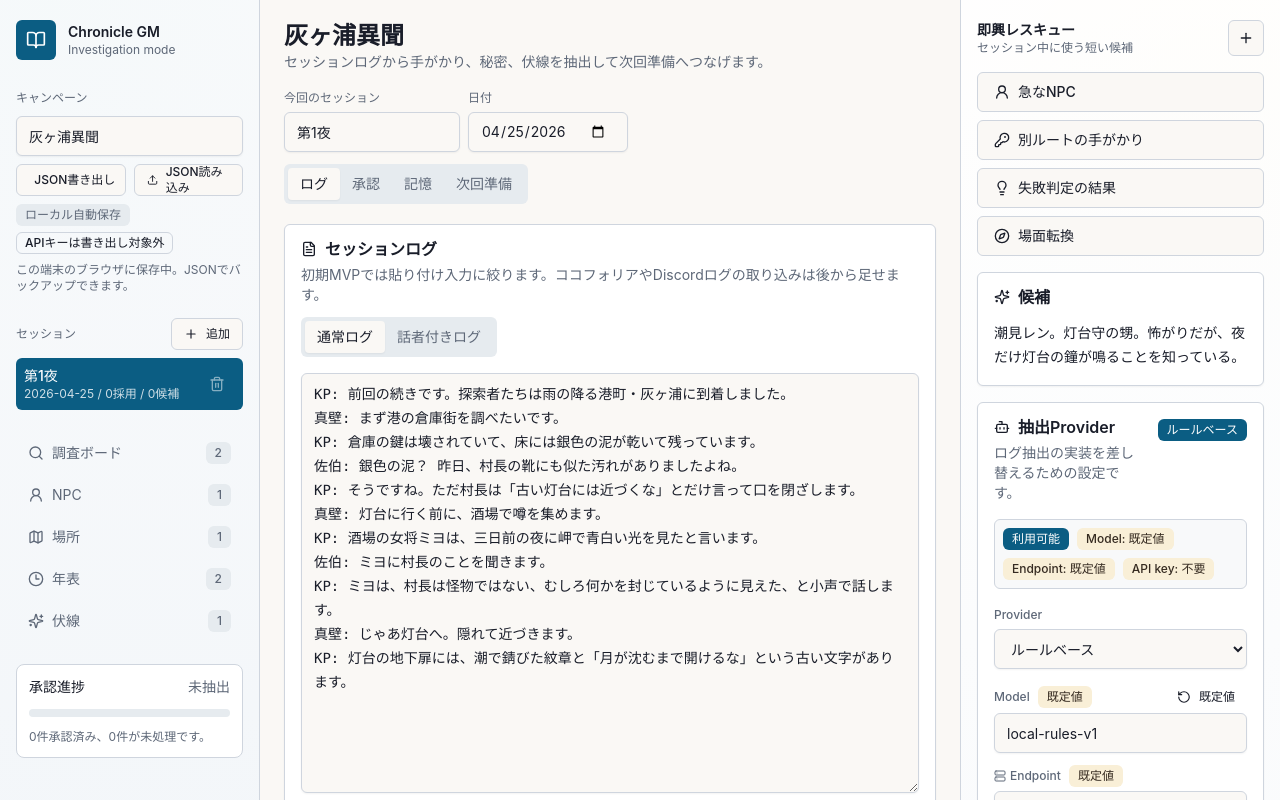
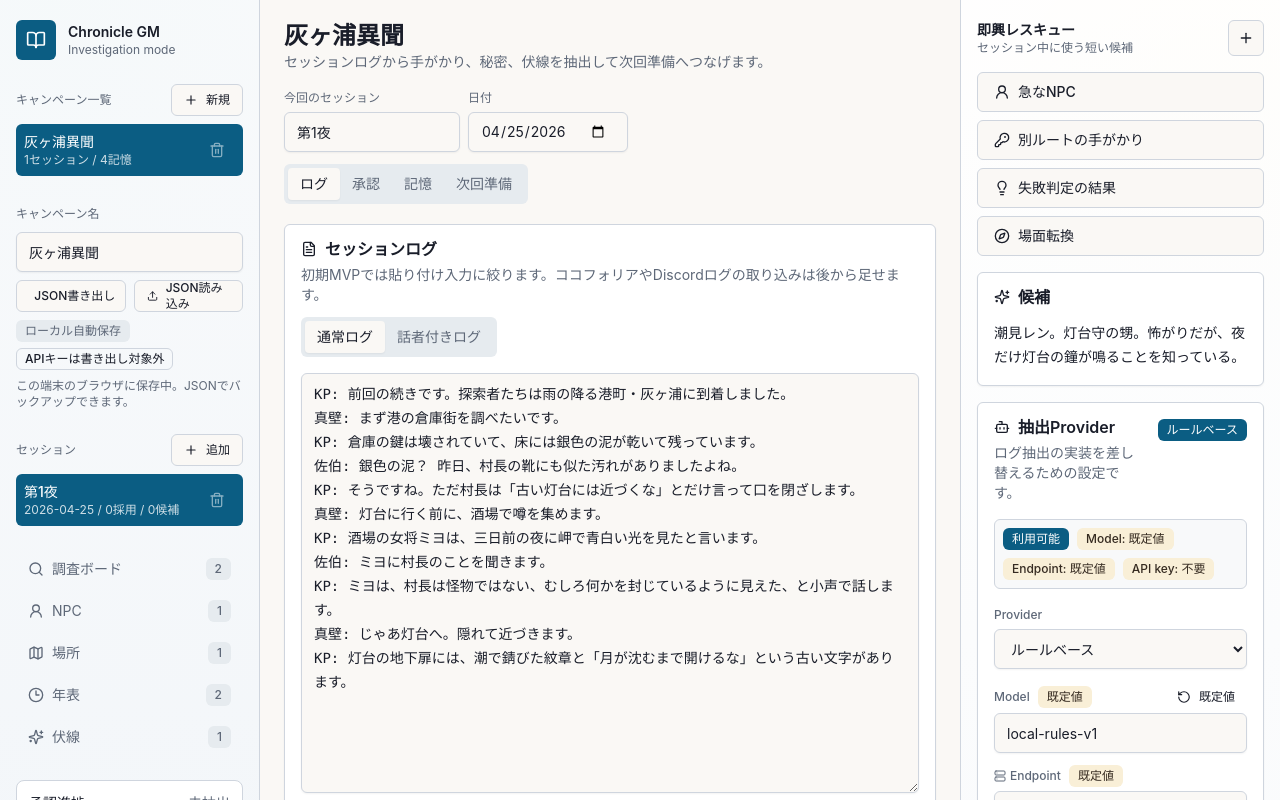
Before and after one commit to Kota-Ohno/trpg-gm-copilot, a React (Vite) app: page / in a window 1280 px wide. Shown: the top 800 px of the page. Built offline with nearby package versions, Linux system fonts and the light colour scheme.

Commit message:
Add campaign library UI

```diff
--- a/src/App.tsx
+++ b/src/App.tsx
@@ -35,9 +35,11 @@ import {
   createExportFileName,
   createInitialCampaignState,
   createId,
+  createNewCampaignState,
   createNewSession,
   generatePrepNote,
   getLocalDateString,
+  normalizeCampaignLibraryState,
   normalizeCampaignState,
 } from "./lib/campaign";
 import {
@@ -51,6 +53,7 @@ import {
 import { runExtractionProvider } from "./lib/extraction-providers";
 import type {
   CampaignState,
+  CampaignLibraryState,
   ExtractionRun,
   ExtractionItem,
   LiveLogSession,
@@ -61,7 +64,8 @@ import type {
   WorkspaceTab,
 } from "./types";
 
-const STORAGE_KEY = "chronicle-gm.campaign-state.v1";
+const LEGACY_STORAGE_KEY = "chronicle-gm.campaign-state.v1";
+const CAMPAIGN_LIBRARY_STORAGE_KEY = "chronicle-gm.campaign-library.v1";
 const PROVIDER_SECRETS_STORAGE_KEY = "chronicle-gm.provider-secrets.v1";
 const campaignNameInputId = "campaign-name";
 const campaignImportInputId = "campaign-json-import";
@@ -127,20 +131,29 @@ const extractionSourceLabels: Record<ExtractionRun["sourceType"], string> = {
   fallback: "フォールバック",
 };
 
-function loadCampaignState(): CampaignState {
+function loadCampaignLibraryState(): CampaignLibraryState {
   if (typeof window === "undefined") {
-    return createInitialCampaignState();
+    return normalizeCampaignLibraryState(createInitialCampaignState());
   }
 
-  const savedState = window.localStorage.getItem(STORAGE_KEY);
+  const savedLibraryState = window.localStorage.getItem(CAMPAIGN_LIBRARY_STORAGE_KEY);
+  if (savedLibraryState) {
+    try {
+      return normalizeCampaignLibraryState(JSON.parse(savedLibraryState));
+    } catch {
+      return normalizeCampaignLibraryState(createInitialCampaignState());
+    }
+  }
+
+  const savedState = window.localStorage.getItem(LEGACY_STORAGE_KEY);
   if (!savedState) {
-    return createInitialCampaignState();
+    return normalizeCampaignLibraryState(createInitialCampaignState());
   }
 
   try {
-    return normalizeCampaignState(JSON.parse(savedState));
+    return normalizeCampaignLibraryState(JSON.parse(savedState));
   } catch {
-    return createInitialCampaignState();
+    return normalizeCampaignLibraryState(createInitialCampaignState());
   }
 }
 
@@ -172,7 +185,7 @@ function loadProviderSecrets(): ProviderSecretSettings {
     }
   }
 
-  const savedState = window.localStorage.getItem(STORAGE_KEY);
+  const savedState = window.localStorage.getItem(LEGACY_STORAGE_KEY);
   if (!savedState) {
     return defaultProviderSecretSettings;
   }
@@ -201,13 +214,16 @@ export function App() {
   const [activeTab, setActiveTab] = useState<WorkspaceTab>("log");
   const [isExtracting, setIsExtracting] = useState(false);
   const [logInputMode, setLogInputMode] = useState<LogInputMode>("plain");
-  const [campaignState, setCampaignState] = useState<CampaignState>(loadCampaignState);
+  const [campaignLibrary, setCampaignLibrary] = useState<CampaignLibraryState>(loadCampaignLibraryState);
   const [showApprovedReviewItems, setShowApprovedReviewItems] = useState(true);
   const [reviewKindFilter, setReviewKindFilter] = useState<ReviewKindFilter>("all");
   const [storageError, setStorageError] = useState<string | null>(null);
   const [providerSecrets, setProviderSecrets] = useState<ProviderSecretSettings>(loadProviderSecrets);
   const [confirmation, setConfirmation] = useState<ConfirmationRequest | null>(null);
 
+  const campaignState =
+    campaignLibrary.campaigns.find((campaign) => campaign.id === campaignLibrary.activeCampaignId) ??
+    campaignLibrary.campaigns[0];
   const currentSession =
     campaignState.sessions.find((session) => session.id === campaignState.activeSessionId) ?? campaignState.sessions[0];
   const {
@@ -271,12 +287,12 @@ export function App() {
 
   useEffect(() => {
     try {
-      window.localStorage.setItem(STORAGE_KEY, JSON.stringify(campaignState));
+      window.localStorage.setItem(CAMPAIGN_LIBRARY_STORAGE_KEY, JSON.stringify(campaignLibrary));
       setStorageError(null);
     } catch {
       setStorageError("キャンペーン状態をブラウザに保存できませんでした。書き出しで退避してください。");
     }
-  }, [campaignState]);
+  }, [campaignLibrary]);
 
   useEffect(() => {
     try {
@@ -289,8 +305,86 @@ export function App() {
     }
   }, [providerSecrets]);
 
+  const setActiveCampaignState = (updater: (current: CampaignState) => CampaignState): void => {
+    setCampaignLibrary((currentLibrary) => {
+      const activeCampaign = currentLibrary.campaigns.find(
+        (campaign) => campaign.id === currentLibrary.activeCampaignId,
+      );
+      if (!activeCampaign) {
+        return currentLibrary;
+      }
+
+      return {
+        ...currentLibrary,
+        campaigns: currentLibrary.campaigns.map((campaign) =>
+          campaign.id === activeCampaign.id ? updater(campaign) : campaign,
+        ),
+      };
+    });
+  };
+
   const updateCampaignState = (updates: Partial<CampaignState>): void => {
-    setCampaignState((current) => ({ ...current, ...updates }));
+    setActiveCampaignState((current) => ({ ...current, ...updates }));
+  };
+
+  const switchCampaign = (campaignId: string): void => {
+    setCampaignLibrary((current) => ({
+      ...current,
+      activeCampaignId: current.campaigns.some((campaign) => campaign.id === campaignId)
+        ? campaignId
+        : current.activeCampaignId,
+    }));
+    setLogInputMode("plain");
+    setActiveTab("log");
+  };
+
+  const addNewCampaign = (): void => {
+    setCampaignLibrary((current) => {
+      const nextCampaign = createNewCampaignState(current.campaigns.length + 1);
+
+      return {
+        campaigns: [...current.campaigns, nextCampaign],
+        activeCampaignId: nextCampaign.id,
+      };
+    });
+    setLogInputMode("plain");
+    setActiveTab("log");
+  };
+
+  const deleteCampaign = (campaignId: string): void => {
+    const targetCampaign = campaignLibrary.campaigns.find((campaign) => campaign.id === campaignId);
+    if (!targetCampaign || campaignLibrary.campaigns.length <= 1) {
+      return;
+    }
+
+    setConfirmation({
+      title: `${targetCampaign.campaignName}を削除しますか`,
+      message: "キャンペーン内のセッション、記憶、抽出候補は元に戻せません。",
+      confirmLabel: "削除する",
+      onConfirm: () => {
+        setCampaignLibrary((current) => {
+          if (current.campaigns.length <= 1) {
+            return current;
+          }
+
+          const targetIndex = current.campaigns.findIndex((campaign) => campaign.id === campaignId);
+          if (targetIndex === -1) {
+            return current;
+          }
+
+          const nextCampaigns = current.campaigns.filter((campaign) => campaign.id !== campaignId);
+          const fallbackCampaign = nextCampaigns[Math.max(0, targetIndex - 1)] ?? nextCampaigns[0];
+
+          return {
+            campaigns: nextCampaigns,
+            activeCampaignId:
+              current.activeCampaignId === campaignId ? fallbackCampaign.id : current.activeCampaignId,
+          };
+        });
+        setLogInputMode("plain");
+        setActiveTab("log");
+      },
+    });
   };
 
   const exportCampaignState = (): void => {
@@ -318,7 +412,10 @@ export function App() {
         message: "現在のキャンペーン状態をインポート内容で置き換えます。",
         confirmLabel: "置き換える",
         onConfirm: () => {
-          setCampaignState(importedState);
+          setActiveCampaignState((current) => ({
+            ...importedState,
+            id: current.id,
+          }));
           if (importedLegacyApiKey) {
             setProviderSecrets((current) => ({ ...current, openAiApiKey: importedLegacyApiKey }));
           }
@@ -333,7 +430,7 @@ export function App() {
   };
 
   const updateActiveSession = (updater: (currentSession: SessionState) => SessionState): void => {
-    setCampaignState((current) => ({
+    setActiveCampaignState((current) => ({
       ...current,
       sessions: current.sessions.map((session) =>
         session.id === current.activeSessionId ? updater(session) : session,
@@ -349,7 +446,7 @@ export function App() {
   };
 
   const updateSessionById = (sessionId: string, updates: Partial<SessionState>): void => {
-    setCampaignState((current) => ({
+    setActiveCampaignState((current) => ({
       ...current,
       sessions: current.sessions.map((session) =>
         session.id === sessionId ? { ...session, ...updates } : session,
@@ -365,7 +462,7 @@ export function App() {
   };
 
   const switchSession = (sessionId: string): void => {
-    setCampaignState((current) => ({
+    setActiveCampaignState((current) => ({
       ...current,
       activeSessionId: sessionId,
     }));
@@ -373,7 +470,7 @@ export function App() {
   };
 
   const addNewSession = (): void => {
-    setCampaignState((current) => {
+    setActiveCampaignState((current) => {
       const nextSession = createNewSession(current.sessions.length + 1);
 
       return {
@@ -397,7 +494,7 @@ export function App() {
       message: "ログと抽出候補は元に戻せません。",
       confirmLabel: "削除する",
       onConfirm: () => {
-        setCampaignState((current) => {
+        setActiveCampaignState((current) => {
           if (current.sessions.length <= 1) {
             return current;
           }
@@ -428,8 +525,11 @@ export function App() {
       message: "現在のキャンペーン状態は初期状態に戻ります。",
       confirmLabel: "初期化する",
       onConfirm: () => {
-        window.localStorage.removeItem(STORAGE_KEY);
-        setCampaignState(createInitialCampaignState());
+        window.localStorage.removeItem(LEGACY_STORAGE_KEY);
+        setActiveCampaignState((current) => ({
+          ...createInitialCampaignState(),
+          id: current.id,
+        }));
         setActiveTab("log");
       },
     });
@@ -456,7 +556,7 @@ export function App() {
         extractionRun: extractionResult.run,
         approvedIds: [],
       });
-      setCampaignState((current) =>
+      setActiveCampaignState((current) =>
         current.activeSessionId === targetSessionId || !current.sessions.some((session) => session.id === targetSessionId)
           ? current
           : { ...current, activeSessionId: targetSessionId },
@@ -626,7 +726,7 @@ export function App() {
     if (approvedIds.includes(item.id) || !item.title.trim() || !item.detail.trim()) {
       return;
     }
-    setCampaignState((current) => ({
+    setActiveCampaignState((current) => ({
       ...current,
       sessions: current.sessions.map((session) =>
         session.id === current.activeSessionId
@@ -641,7 +741,7 @@ export function App() {
   };
 
   const approveRemainingItems = (): void => {
-    setCampaignState((current) => {
+    setActiveCampaignState((current) => {
       const session = current.sessions.find((candidate) => candidate.id === current.activeSessionId);
       if (!session) {
         return current;
@@ -702,8 +802,52 @@ export function App() {
           </div>
 
           <div className="mt-6 space-y-2">
+            <div className="flex items-center justify-between gap-2">
+              <p className="text-xs font-medium text-muted-foreground">キャンペーン一覧</p>
+              <Button disabled={isExtracting} onClick={addNewCampaign} size="sm" variant="outline">
+                <Plus className="h-3.5 w-3.5" />
+                新規
+              </Button>
+            </div>
+            <div className="space-y-1">
+              {campaignLibrary.campaigns.map((campaign) => (
+                <div
+                  className={
+                    campaign.id === campaignState.id
+                      ? "flex items-center gap-1 rounded-md bg-primary px-2 py-2 text-sm text-primary-foreground"
+                      : "flex items-center gap-1 rounded-md px-2 py-2 text-sm text-muted-foreground transition-colors hover:bg-muted hover:text-foreground"
+                  }
+                  key={campaign.id}
+                >
+                  <button className="min-w-0 flex-1 text-left" onClick={() => switchCampaign(campaign.id)} type="button">
+                    <span className="block truncate font-medium">{campaign.campaignName}</span>
+                    <span
+                      className={
+                        campaign.id === campaignState.id
+                          ? "block text-xs opacity-80"
+                          : "block text-xs text-muted-foreground"
+                      }
+                    >
+                      {campaign.sessions.length}セッション / {campaign.chronicle.events.length + campaign.chronicle.clues.length}記憶
+                    </span>
+                  </button>
+                  <Button
+                    aria-label={`${campaign.campaignName}を削除`}
+                    disabled={isExtracting || campaignLibrary.campaigns.length <= 1}
+                    onClick={() => deleteCampaign(campaign.id)}
+                    size="icon"
+                    variant="ghost"
+                  >
+                    <Trash2 className="h-4 w-4" />
+                  </Button>
+                </div>
+              ))}
+            </div>
+          </div>
+
+          <div className="mt-6 space-y-2">
             <label className="text-xs font-medium text-muted-foreground" htmlFor={campaignNameInputId}>
-              キャンペーン
+              キャンペーン名
             </label>
             <Input
               disabled={isExtracting}
```
